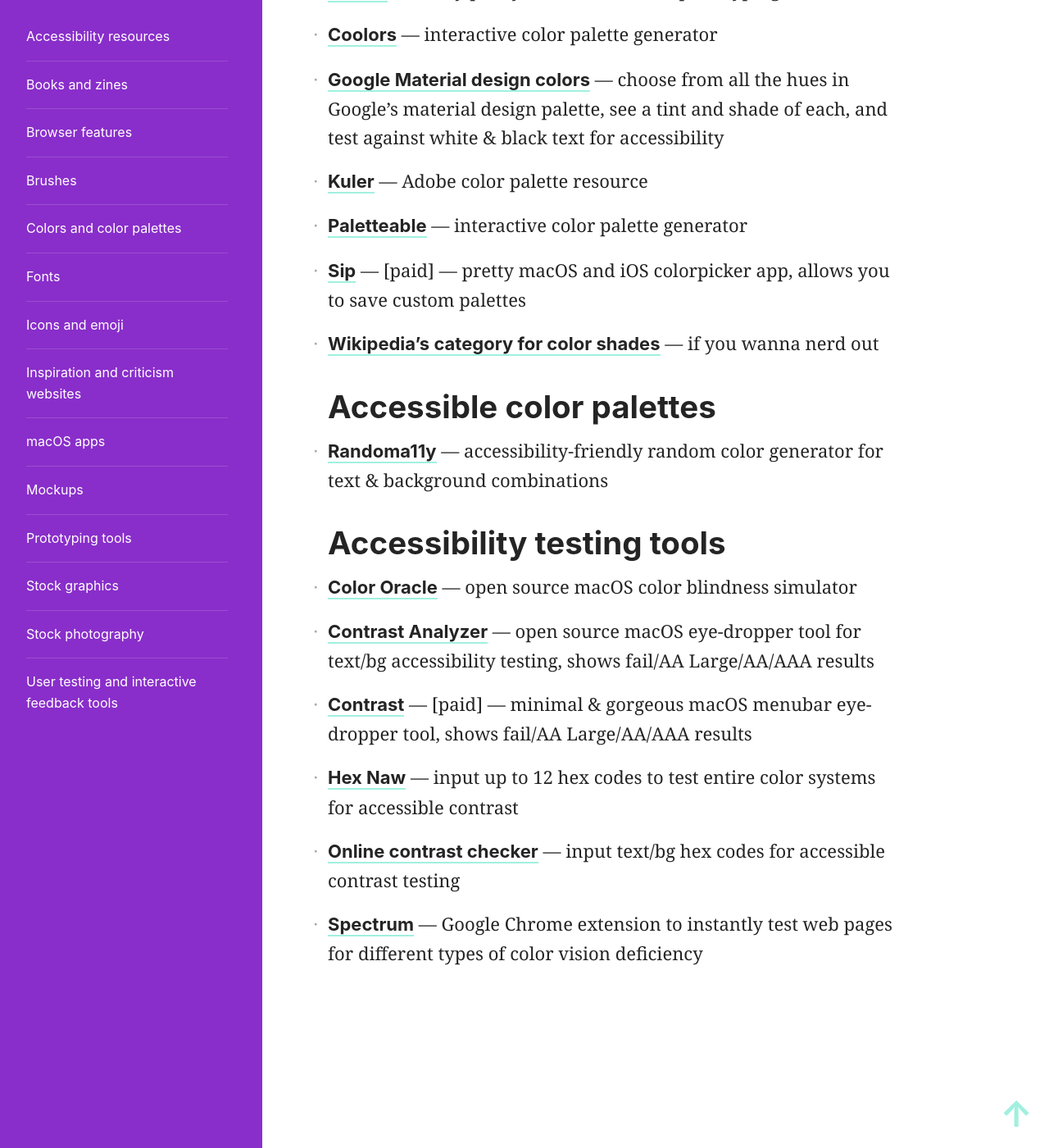
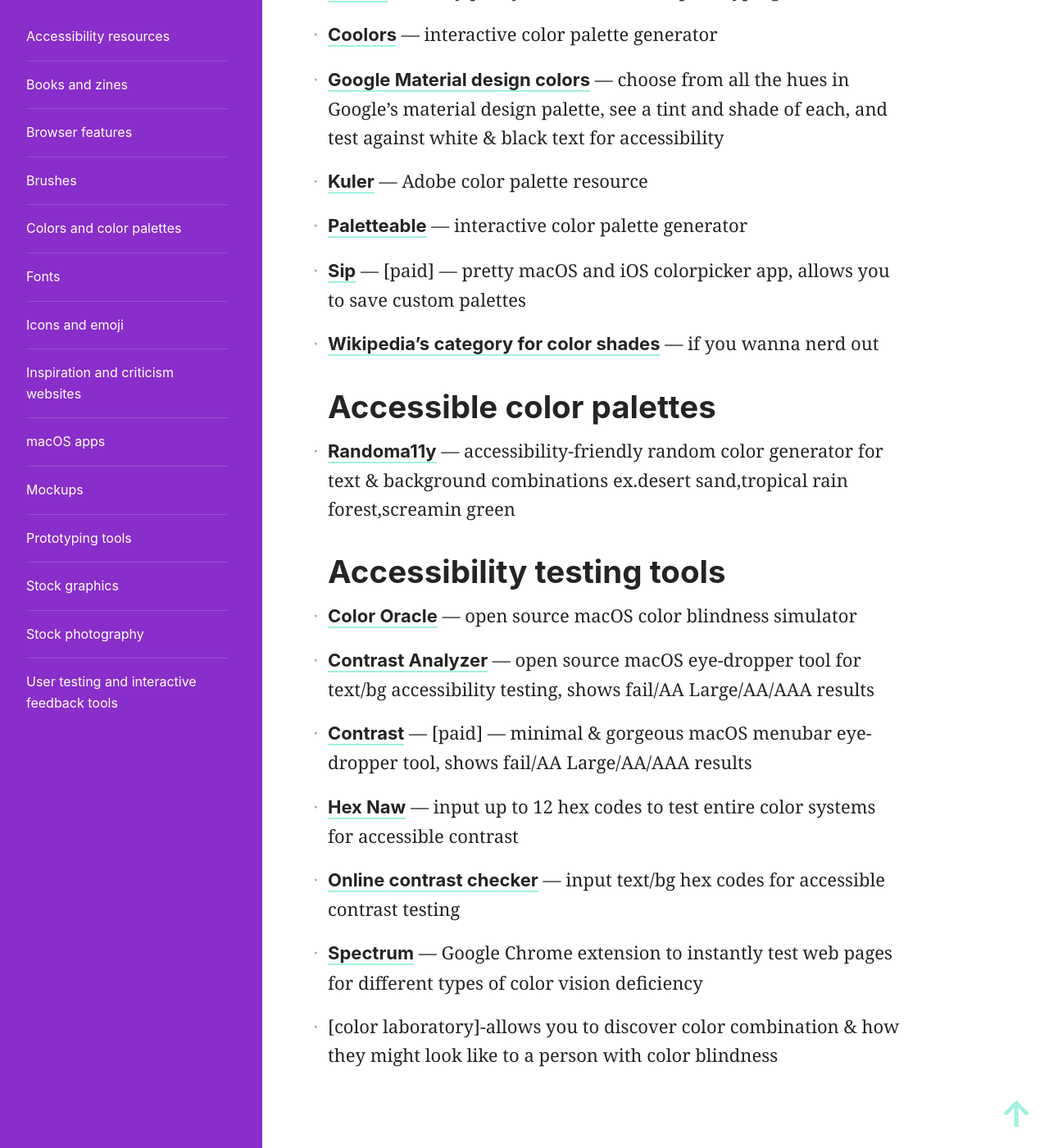
Before and after one commit to skullface/design-resources, a Jekyll site: the page built from _resources/colors.md, in a window 1280 px wide and 1400 px high, scrolled down 1093 px. Shown: the whole window at 82% size. Built offline with Jekyll 4.4.1, drawn with Linux system fonts in a browser that asks for light colours; nearby versions of some CDN libraries.

Commit message:
Update colors.md

```diff
--- a/_resources/colors.md
+++ b/_resources/colors.md
@@ -12,7 +12,7 @@
 - [Wikipedia’s category for color shades](https://en.wikipedia.org/wiki/Category:Shades_of_color_templates) — if you wanna nerd out
 
 ## Accessible color palettes
-- [Randoma11y](https://randoma11y.com/) — accessibility-friendly random color generator for text &amp; background combinations
+- [Randoma11y](https://randoma11y.com/) — accessibility-friendly random color generator for text &amp; background combinations ex.desert sand,tropical rain forest,screamin green
 
 ## Accessibility testing tools
 - [Color Oracle](http://colororacle.org/) — open source macOS color blindness simulator
@@ -21,3 +21,4 @@
 - [Hex Naw](https://hexnaw.com/) — input up to 12 hex codes to test entire color systems for accessible contrast
 - [Online contrast checker](http://webaim.org/resources/contrastchecker/) — input text/bg hex codes for accessible contrast testing
 - [Spectrum](https://chrome.google.com/webstore/detail/spectrum/ofclemegkcmilinpcimpjkfhjfgmhieb?hl=en) — Google Chrome extension to instantly test web pages for different types of color vision deficiency
+- [color laboratory]-allows you to discover color combination & how they might look like to a person with color blindness
```
